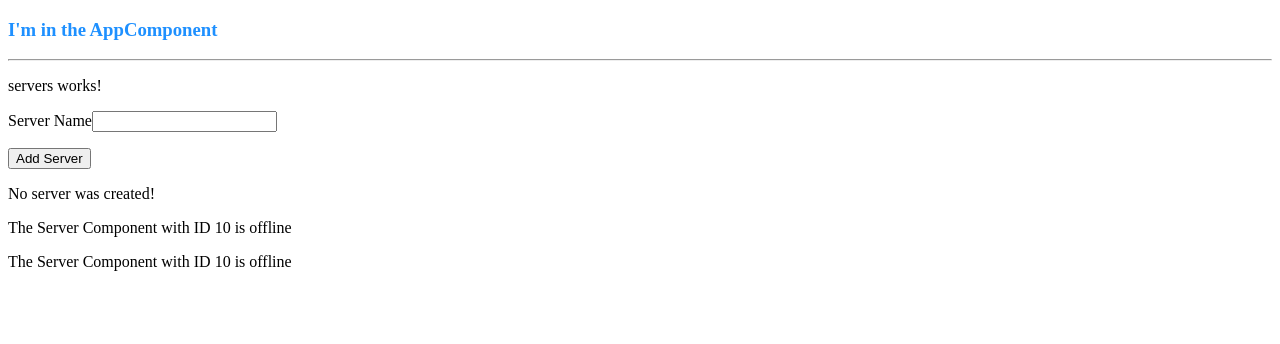
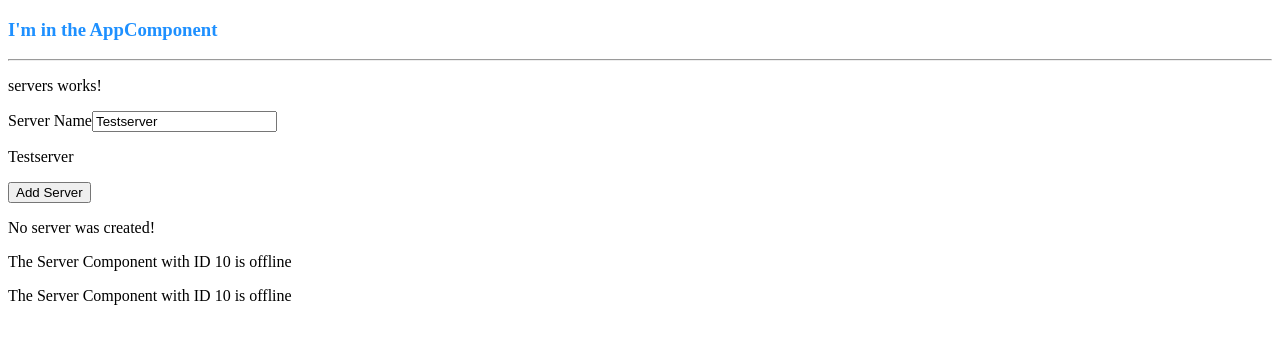
Before and after one commit to tugcebayri/AngularLecture-2, an Angular app: page / in a window 1280 px wide. Shown: the top 344 px of the page. Built offline with nearby package versions, Linux system fonts and the light colour scheme.

Commit message:
two-way-databinding

```diff
--- a/src/app/app.module.ts
+++ b/src/app/app.module.ts
@@ -5,6 +5,7 @@
 import { AppComponent } from './app.component';
 import { ServerComponent } from './serve/server.component';
 import { ServersComponent } from './servers/servers.component';
+import { FormsModule } from '@angular/forms';
 
 @NgModule({
   declarations: [
@@ -14,7 +15,8 @@
   ],
   imports: [
     BrowserModule,
-    AppRoutingModule
+    AppRoutingModule,
+    FormsModule
   ],
   providers: [],
   bootstrap: [AppComponent]
--- a/src/app/servers/servers.component.html
+++ b/src/app/servers/servers.component.html
@@ -1,10 +1,14 @@
 <p>servers works!</p>
 
 <label>Server Name</label>
+<!-- <input
+    type="text"
+    class="form-control"
+    (input)="onUpdateServerName($event)"> -->
 <input
     type="text"
     class="form-control"
-    (input)="onUpdateServerName($event)">
+    [(ngModel)]="serverName">
 <p> {{ serverName }}</p>
 <button class="btn btn-primary"
 [disabled]="!allowNewServer"
--- a/src/app/servers/servers.component.ts
+++ b/src/app/servers/servers.component.ts
@@ -13,7 +13,7 @@
 export class ServersComponent implements OnInit {
   allowNewServer = false;
   serverCreationStatus = 'No server was created!';
-  serverName = '';
+  serverName = 'Testserver';
 
   constructor() {
     setTimeout(()  => {
```
